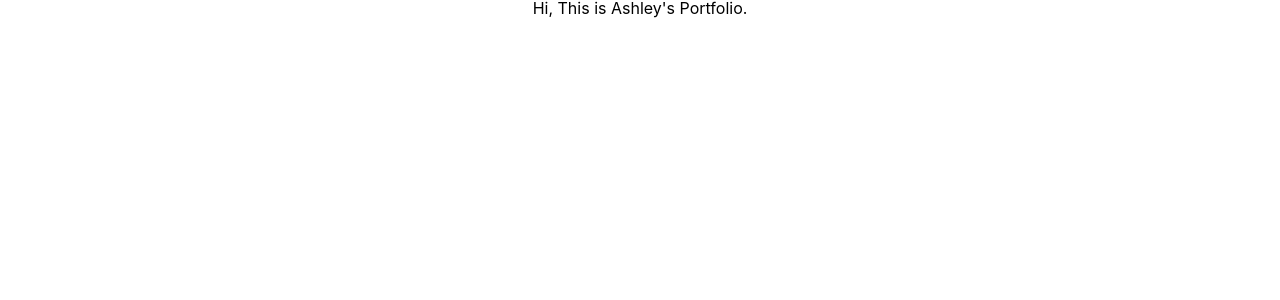
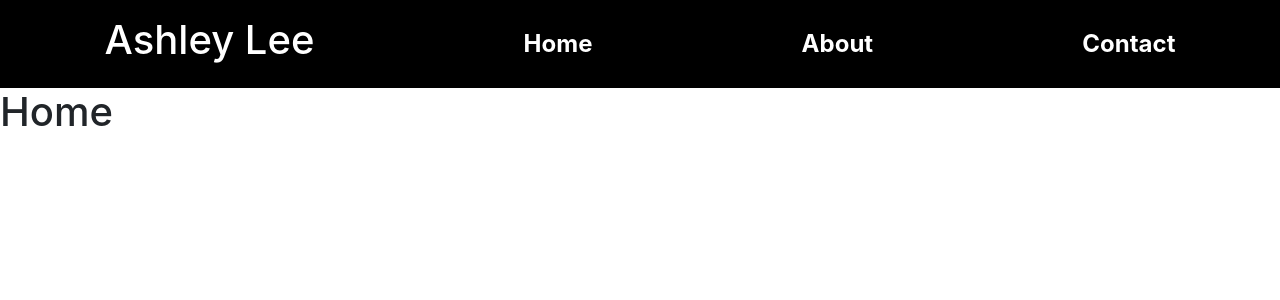
Before and after one commit to ardissam0/revamped-site1-repo, a React (Create React App) app: page / in a window 1280 px wide. Shown: the top 300 px of the page. Built offline with nearby package versions, Linux system fonts and the light colour scheme.

Commit message:
Added navigation and dependencies

```diff
--- a/package.json
+++ b/package.json
@@ -6,9 +6,12 @@
     "@testing-library/jest-dom": "^5.11.4",
     "@testing-library/react": "^11.1.0",
     "@testing-library/user-event": "^12.1.10",
+    "bootstrap": "^4.6.0",
     "react": "^17.0.1",
     "react-dom": "^17.0.1",
+    "react-router-dom": "^5.2.0",
     "react-scripts": "4.0.2",
+    "reactstrap": "^8.9.0",
     "web-vitals": "^1.0.1"
   },
   "scripts": {
--- a/src/App.css
+++ b/src/App.css
@@ -1,3 +1,12 @@
-.App {
-  text-align: center;
+.navigationDiv {
+  display: flex;
+  justify-content: space-around;
+  padding-top: 1rem;
+  padding-bottom: 1rem;
+  background-color: #000000;
+  color: white;
 }
+
+.navigationDiv div {
+  margin-top: .65rem;
+}
--- a/src/App.js
+++ b/src/App.js
@@ -1,11 +1,17 @@
+import React from 'react';
 import './App.css';
+import { Home, About, Contact, Navigation } from './components';
+import { Route} from 'react-router-dom';
 
 function App() {
   return (
     <div className="App">
-      <h1>
-        Hi, This is Ashley's Portfolio.
-      </h1>
+      <div>
+        <Navigation />
+        <Route exact path='/' component={Home} />
+        <Route path='/About' component={About} />
+        <Route path='/Contact' component={Contact} />
+      </div>
     </div>
   );
 }
--- /dev/null
+++ b/src/components/About.js
@@ -0,0 +1,5 @@
+import React from 'react';
+
+const About = () => <h1>About</h1>;
+
+export default About;
--- /dev/null
+++ b/src/components/Contact.js
@@ -0,0 +1,5 @@
+import React from 'react';
+
+const Contact = () => <h1>Contact</h1>;
+
+export default Contact;
--- /dev/null
+++ b/src/components/Home.js
@@ -0,0 +1,5 @@
+import React from 'react';
+
+const Home = () => <h1>Home</h1>;
+
+export default Home;
--- /dev/null
+++ b/src/components/Navigation.js
@@ -0,0 +1,23 @@
+import React from 'react';
+import { Link } from 'react-router-dom';
+
+const Navigation = () => {
+  return (
+    <div>
+      <div className="navigationDiv">
+        <h1>Ashley Lee</h1>
+        <div>
+          <Link style={{textDecoration: "none", color: "white", fontSize: "1.5rem", fontWeight: "bold"}} to="/">Home</Link>
+        </div>
+        <div>
+          <Link style={{textDecoration: "none", color: "white", fontSize: "1.5rem", fontWeight: "bold"}} to="/About">About</Link>
+        </div>
+        <div>
+          <Link style={{textDecoration: "none", color: "white", fontSize: "1.5rem", fontWeight: "bold"}} to="/Contact">Contact</Link>
+        </div>
+      </div>
+    </div>
+  );
+};
+
+export default Navigation;
--- /dev/null
+++ b/src/components/index.js
@@ -0,0 +1,6 @@
+import Home from './Home';
+import About from './About';
+import Contact from './Contact';
+import Navigation from './Navigation';
+
+export { Home, About, Contact, Navigation };
--- a/src/index.js
+++ b/src/index.js
@@ -2,12 +2,14 @@ import React from 'react';
 import ReactDOM from 'react-dom';
 import './index.css';
 import App from './App';
+import 'bootstrap/dist/css/bootstrap.css';
+import { BrowserRouter as Router } from 'react-router-dom';
 import reportWebVitals from './reportWebVitals';
 
 ReactDOM.render(
-  <React.StrictMode>
+  <Router>
     <App />
-  </React.StrictMode>,
+  </Router>,
   document.getElementById('root')
 );
 
```
Also changed, not shown: 1 other file (tests, documents, lock files or other folders).
